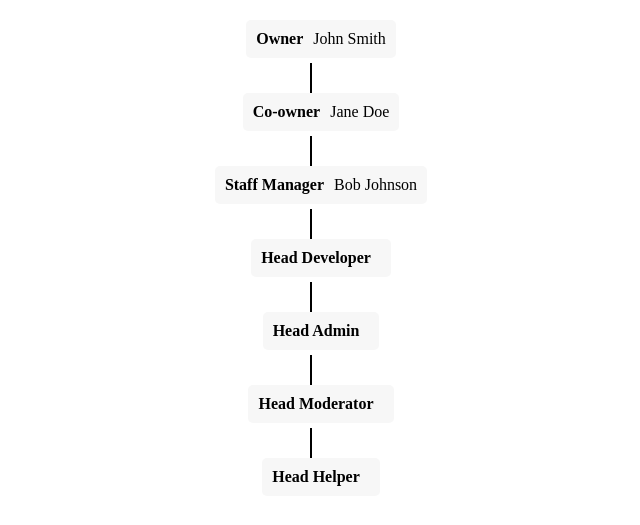
After one commit to NotChaos/webpage, a PHP site: page /cheesbox/213.html in a window 1280 px wide. The commit adds this page. Shown: the top 525 px of the page, without its empty margins (319-959 px from the left). Run offline with PHP 8.4, Linux system fonts and the light colour scheme.

Commit message:
fixed some issius

```diff
--- /dev/null
+++ b/cheesbox/213.html
@@ -0,0 +1,74 @@
+<!DOCTYPE html>
+<html>
+<head>
+	<title>Tree of Text Connection Example</title>
+	<style>
+		.container {
+			display: flex;
+			flex-direction: column;
+			align-items: center;
+			margin-top: 20px;
+		}
+		.box {
+			background-color: #f7f7f7;
+			padding: 10px;
+			border-radius: 5px;
+			margin-bottom: 20px;
+			display: flex;
+			flex-direction: row;
+			align-items: center;
+		}
+		.arrow {
+			display: flex;
+			align-items: center;
+			justify-content: center;
+			margin-right: 20px;
+		}
+		.arrow::before {
+			content: "";
+			display: block;
+			height: 30px;
+			border-left: 2px solid black;
+			margin-top: -15px;
+		}
+		.rank {
+			font-weight: bold;
+			margin-right: 10px;
+		}
+	</style>
+</head>
+<body>
+	<div class="container">
+		<div class="box">
+			<div class="rank">Owner</div>
+			<div class="name">John Smith</div>
+		</div>
+		<div class="arrow"></div>
+		<div class="box">
+			<div class="rank">Co-owner</div>
+			<div class="name">Jane Doe</div>
+		</div>
+		<div class="arrow"></div>
+		<div class="box">
+			<div class="rank">Staff Manager</div>
+			<div class="name">Bob Johnson</div>
+		</div>
+		<div class="arrow"></div>
+		<div class="box">
+			<div class="rank">Head Developer</div>
+		</div>
+		<div class="arrow"></div>
+		<div class="box">
+			<div class="rank">Head Admin</div>
+		</div>
+		<div class="arrow"></div>
+		<div class="box">
+			<div class="rank">Head Moderator</div>
+		</div>
+		<div class="arrow"></div>
+		<div class="box">
+			<div class="rank">Head Helper</div>
+		</div>
+	</div>
+</body>
+</html>
--- a/cheesbox/RankPerms.html
+++ b/cheesbox/RankPerms.html
@@ -70,6 +70,9 @@
             <h2>Head Helper</h2><p>The head helper is responsible for managing and leading the helper team, assisting players with questions and concerns, and ensuring that the server is a welcoming and helpful environment.</p>
           </div>
           <div class="rounded-box">
+            <h2>Server Management</h2><p>Everyone over this part is a part of the server management and these are the highest ranks possible to get.</p>
+          </div>
+          <div class="rounded-box">
             <h2>Senior Developer</h2><p>The senior developer works closely with the head developer and is responsible for developing and maintaining plugins, fixing bugs, and implementing new features on the server.</p>
           </div>
           <div class="rounded-box">
@@ -86,6 +89,9 @@
           </div>
           <div class="rounded-box">
             <h2>Junior Admin</h2><p>A staff member who has some administrative permissions, such as being able to ban users and view server logs. They are responsible for helping to manage the server and ensure that everything runs smoothly.</p>
+          </div>
+          <div class="rounded-box">
+            <h2>High Staff</h2><p>Everyone over this part is a part of the high team and all of these ranks are hard to get but not the highest.</p>
           </div>
           <div class="rounded-box">
             <h2>Senior Moderator</h2><p>A staff member who has some moderation permissions, such as being able to kick users and mute chat. They are responsible for helping to moderate the server and enforce its rules.</p>
```
Also changed, not shown: cheesbox/ServerManagement.html (+105 -0 lines), cheesbox/Style.css (+37 -2 lines), pages/downloads.html (+10 -7 lines), pages/index.html (+9 -6 lines).
